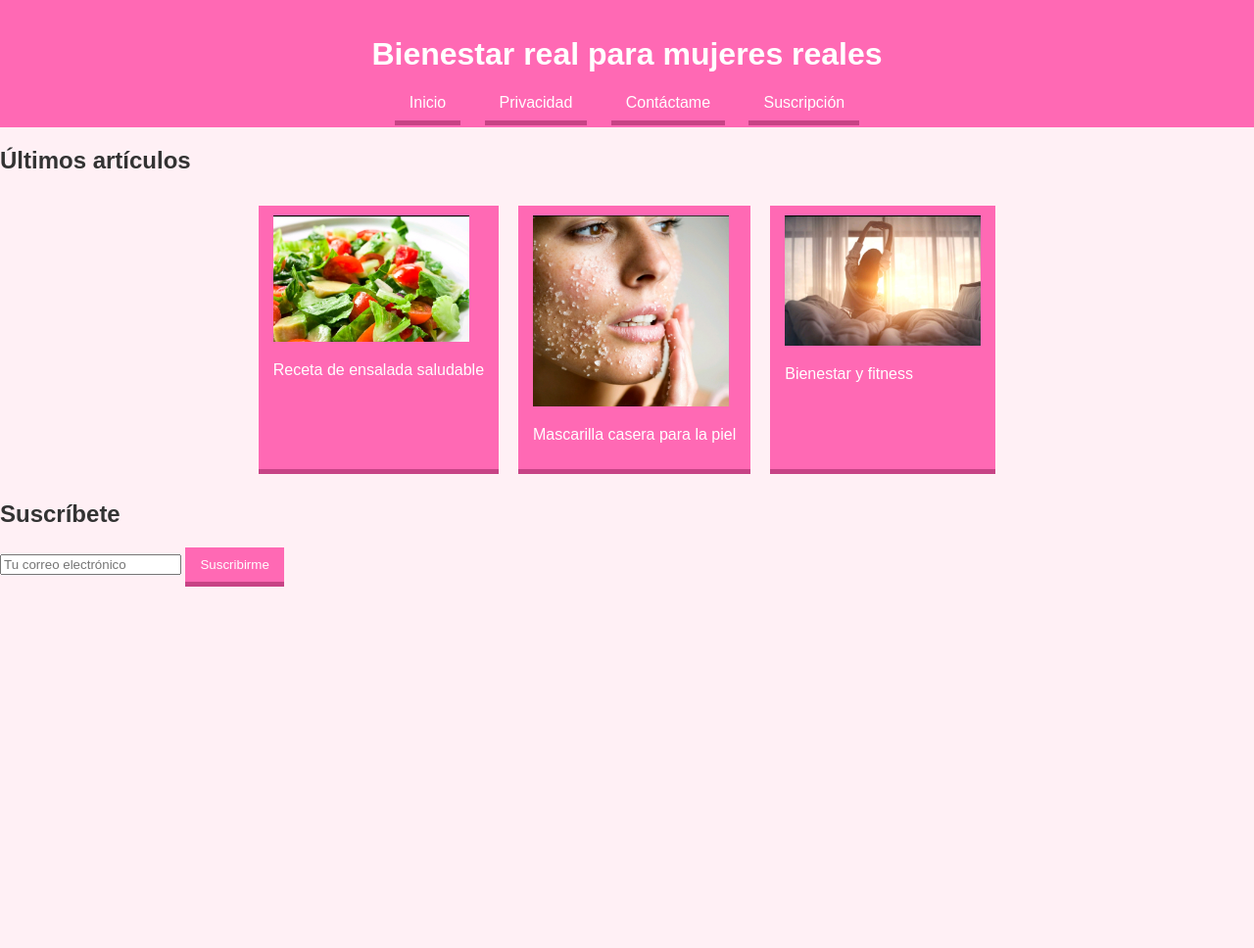
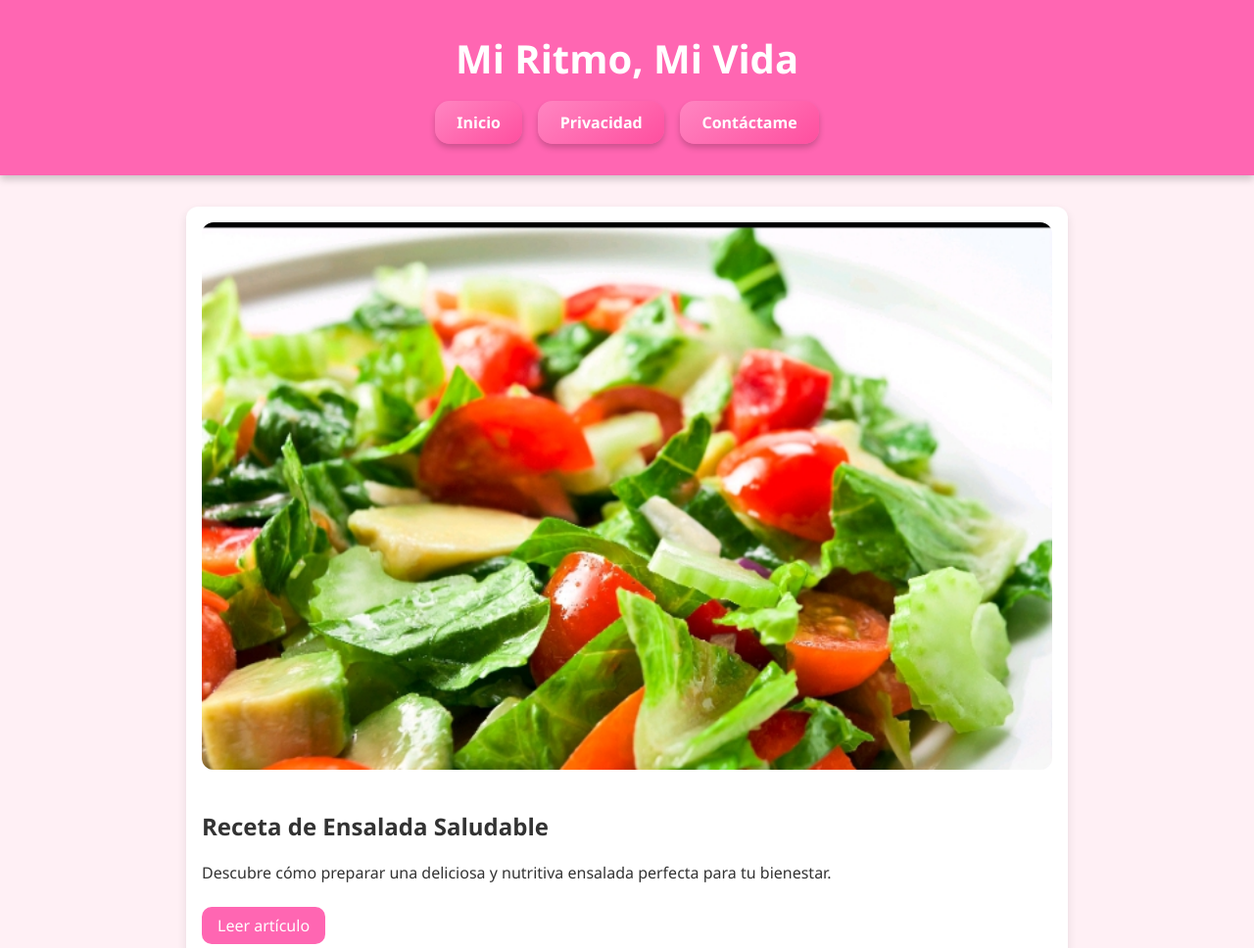
Before and after one commit to nellydundy/Mi-vida-mi-ritmo, a plain HTML site: page index.html in a window 1280 px wide. Shown: the top 968 px of the page at 98% size. Before the commit the page ends 800 px from the top, so only its background shows below. Drawn offline with Linux system fonts and the light colour scheme; files that its build step writes are made by us from their sources.

Commit message:
Update index.html

```diff
--- a/index.html
+++ b/index.html
@@ -1,49 +1,157 @@
-
 <!DOCTYPE html>
 <html lang="es">
 <head>
   <meta charset="UTF-8" />
   <meta name="viewport" content="width=device-width, initial-scale=1.0" />
-  <title>Mi Vida, Mi Ritmo</title>
-  <link rel="stylesheet" href="css/style.css" />
-  <link rel="icon" type="image/png" href="imagenes/favicon.png" />
+  <title>Mi Ritmo, Mi Vida</title>
+  <link rel="icon" href="imagenes/icono-rosa-3d.png" />
+  <style>
+    body {
+      font-family: 'Segoe UI', sans-serif;
+      background-color: #fff0f5;
+      margin: 0;
+      padding: 0;
+      color: #333;
+    }
+    header {
+      background-color: #ff66b2;
+      color: white;
+      text-align: center;
+      padding: 2rem;
+      box-shadow: 0 4px 8px rgba(0,0,0,0.2);
+    }
+    h1 {
+      margin: 0;
+      font-size: 2.5rem;
+    }
+    nav {
+      display: flex;
+      justify-content: center;
+      flex-wrap: wrap;
+      gap: 1rem;
+      margin-top: 1rem;
+    }
+    nav a {
+      text-decoration: none;
+      background: linear-gradient(145deg, #ff85c1, #ff4f9f);
+      color: white;
+      padding: 0.7rem 1.4rem;
+      border-radius: 15px;
+      font-weight: bold;
+      box-shadow: 0 4px 6px rgba(0,0,0,0.2);
+      transition: all 0.3s;
+    }
+    nav a:hover {
+      background: linear-gradient(145deg, #ff4f9f, #ff85c1);
+      transform: scale(1.05);
+    }
+    main {
+      padding: 2rem;
+      max-width: 900px;
+      margin: auto;
+    }
+    .articulo {
+      background: white;
+      border-radius: 12px;
+      box-shadow: 0 4px 10px rgba(0,0,0,0.1);
+      margin-bottom: 2rem;
+      padding: 1rem;
+    }
+    .articulo img {
+      width: 100%;
+      border-radius: 12px;
+      margin-bottom: 1rem;
+    }
+    .articulo a {
+      display: inline-block;
+      margin-top: 0.5rem;
+      background: #ff66b2;
+      color: white;
+      padding: 0.5rem 1rem;
+      border-radius: 10px;
+      text-decoration: none;
+    }
+    footer {
+      text-align: center;
+      padding: 1rem;
+      font-size: 0.9rem;
+      color: #777;
+    }
+    form {
+      margin-top: 2rem;
+      display: flex;
+      flex-direction: column;
+      gap: 0.5rem;
+      align-items: center;
+    }
+    input[type="email"] {
+      padding: 0.5rem;
+      border-radius: 8px;
+      border: 1px solid #ccc;
+      width: 100%;
+      max-width: 300px;
+    }
+    button {
+      background: #ff66b2;
+      color: white;
+      padding: 0.5rem 1rem;
+      border: none;
+      border-radius: 10px;
+      cursor: pointer;
+      box-shadow: 0 3px 6px rgba(0,0,0,0.2);
+    }
+  </style>
 </head>
 <body>
   <header>
-    <h1>Bienestar real para mujeres reales</h1>
+    <h1>Mi Ritmo, Mi Vida</h1>
     <nav>
-      <a href="index.html" class="boton3d">Inicio</a>
-      <a href="politica-privacidad.html" class="boton3d">Privacidad</a>
-      <a href="mailto:nellytrabj@gmail.com" class="boton3d">Contáctame</a>
-      <a href="#suscribete" class="boton3d">Suscripción</a>
+      <a href="index.html">Inicio</a>
+      <a href="politica-privacidad.html">Privacidad</a>
+      <a href="mailto:nellytrabj@gmail.com">Contáctame</a>
     </nav>
   </header>
+
   <main>
-    <section class="articulos">
-      <h2>Últimos artículos</h2>
-      <div class="grid">
-        <a href="articulos/receta-ensalada.html" class="boton3d">
-          <img src="imagenes/ensalada.jpg" alt="Receta saludable" />
-          <p>Receta de ensalada saludable</p>
-        </a>
-        <a href="articulos/mascarilla-belleza.html" class="boton3d">
-          <img src="imagenes/mascarilla.jpg" alt="Mascarilla casera" />
-          <p>Mascarilla casera para la piel</p>
-        </a>
-        <a href="articulos/fitness-bienestar.html" class="boton3d">
-          <img src="imagenes/fitness.jpg" alt="Bienestar y fitness" />
-          <p>Bienestar y fitness</p>
-        </a>
-      </div>
+    <section class="articulo">
+      <img src="imagenes/ensalada.jpg" alt="Receta de ensalada saludable" />
+      <h2>Receta de Ensalada Saludable</h2>
+      <p>Descubre cómo preparar una deliciosa y nutritiva ensalada perfecta para tu bienestar.</p>
+      <a href="articulos/receta-ensalada.html">Leer artículo</a>
     </section>
-    <section id="suscribete">
-      <h2>Suscríbete</h2>
-      <form onsubmit="guardarCorreo(); return false;">
-        <input type="email" id="correo" placeholder="Tu correo electrónico" required />
-        <button class="boton3d" type="submit">Suscribirme</button>
-      </form>
+
+    <section class="articulo">
+      <img src="imagenes/mascarilla.jpg" alt="Mascarilla casera para la piel" />
+      <h2>Mascarilla Casera para la Piel</h2>
+      <p>Cuida tu rostro con esta mascarilla natural y efectiva. Ideal para una rutina de belleza real.</p>
+      <a href="articulos/mascarilla-belleza.html">Leer artículo</a>
     </section>
+
+    <section class="articulo">
+      <img src="imagenes/fitness.jpg" alt="Bienestar y motivación" />
+      <h2>Bienestar y Motivación</h2>
+      <p>Consejos prácticos para mantenerte activa, motivada y feliz día a día.</p>
+      <a href="articulos/fitness-bienestar.html">Leer artículo</a>
+    </section>
+
+    <form onsubmit="guardarEmail(event)">
+      <label for="email">Suscríbete a mis novedades:</label>
+      <input type="email" id="email" placeholder="Tu correo electrónico" required />
+      <button type="submit">Suscribirme</button>
+    </form>
   </main>
-  <script src="js/suscripcion.js"></script>
+
+  <footer>
+    <p>&copy; 2025 Mi Ritmo, Mi Vida. Todos los derechos reservados.</p>
+  </footer>
+
+  <script>
+    function guardarEmail(e) {
+      e.preventDefault();
+      const email = document.getElementById('email').value;
+      localStorage.setItem('suscriptor', email);
+      alert('¡Gracias por suscribirte!');
+    }
+  </script>
 </body>
 </html>
```
